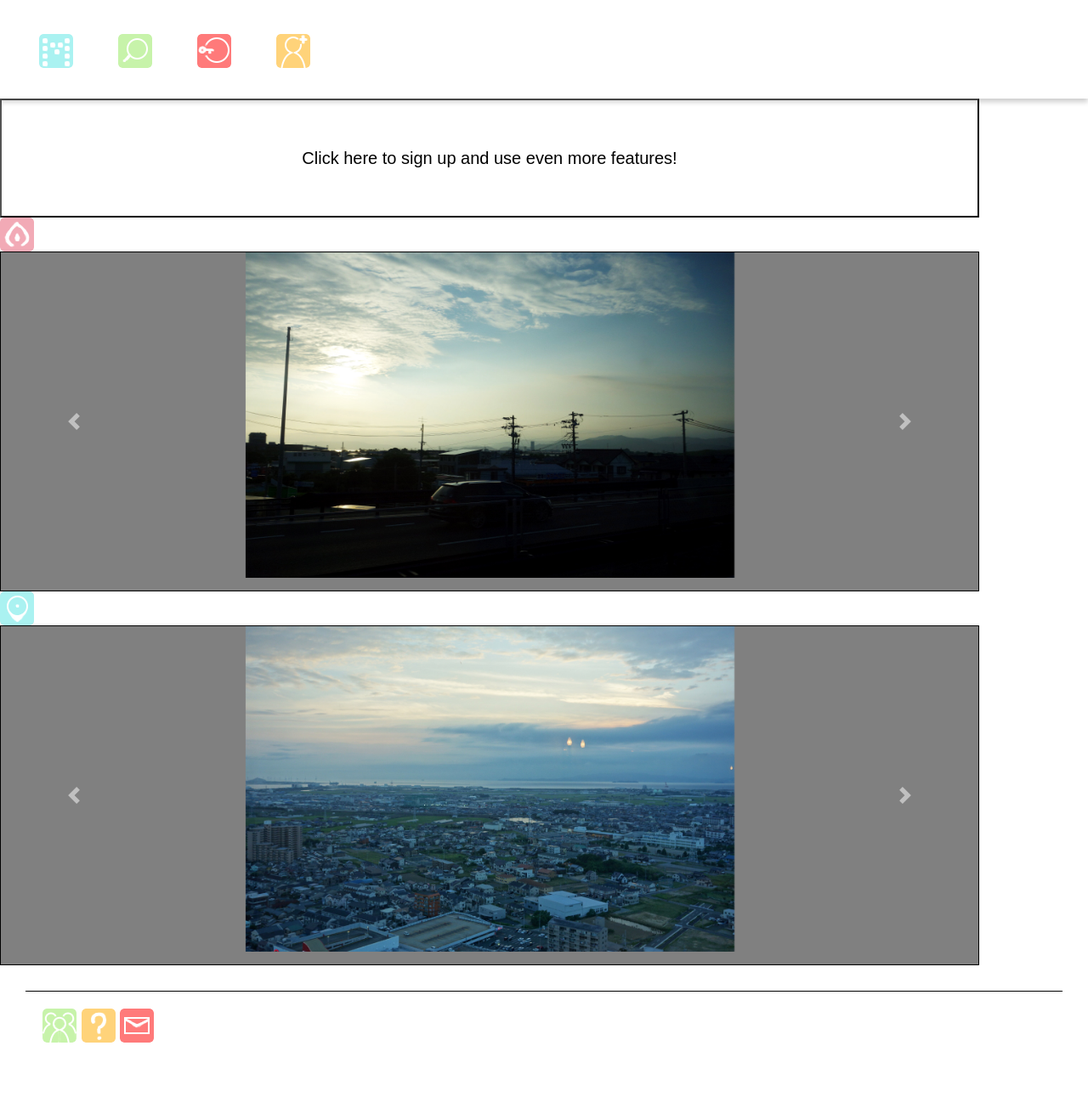
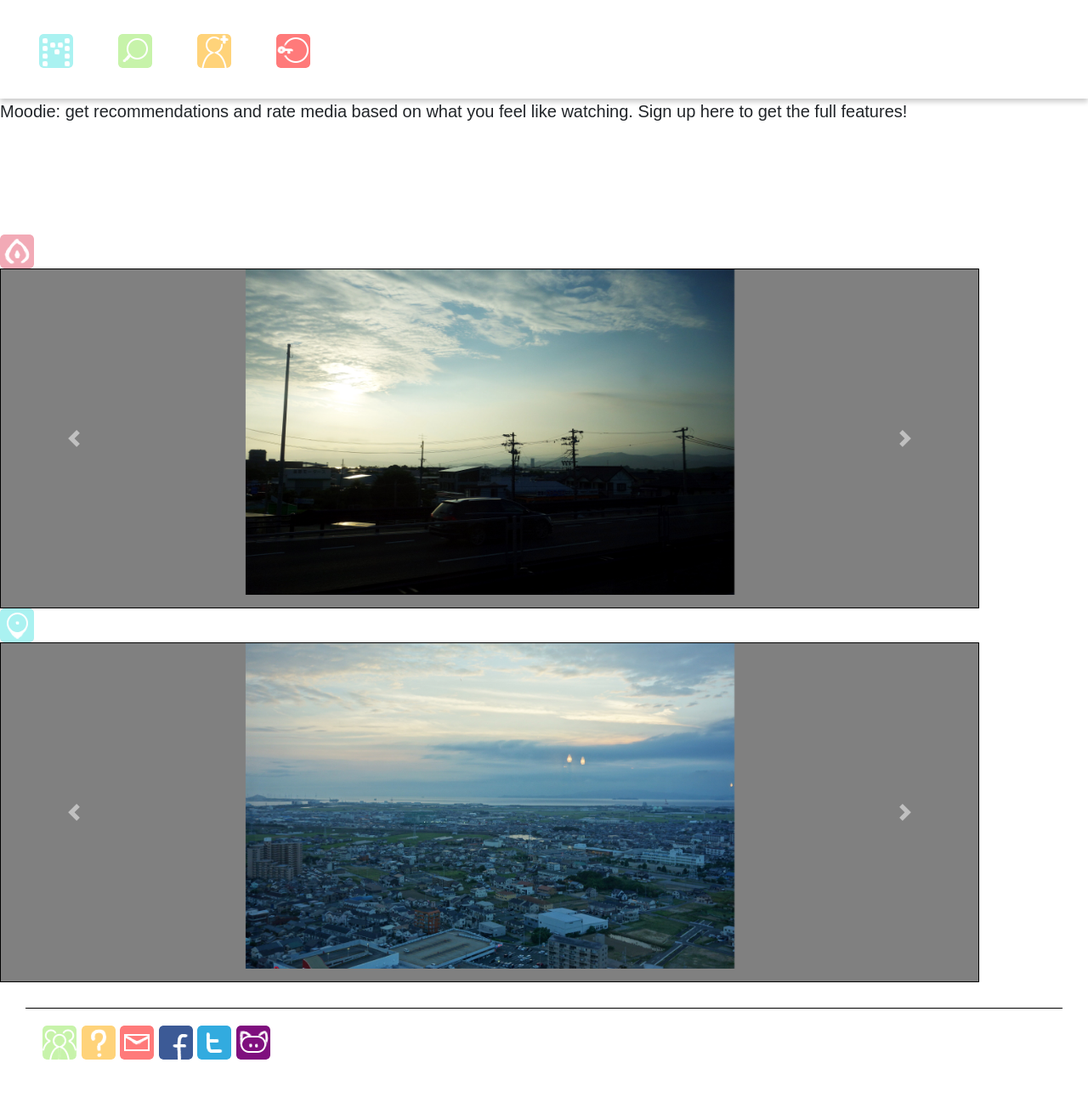
Before and after one commit to chris-is/moodie, a PHP site: page / in a window 1280 px wide. Shown: the whole page at 85% size. Before the commit the page ends 1227 px from the top, so only its background shows below. Run offline with PHP 8.4, Linux system fonts and the light colour scheme; some libraries are stand-ins or nearby versions.

Commit message:
logos, fixed css

```diff
--- a/front-end/css/gen-style.css
+++ b/front-end/css/gen-style.css
@@ -67,6 +67,16 @@
 #contact-btn{
   background-image: url("../img/contact.png");
 }
+#fb-btn{
+  background-image: url("../img/facebook.png");
+}
+#twitter-btn{
+  background-image: url("../img/twitter.png");
+}
+#github-btn{
+  background-image: url("../img/github.png");
+}
+
 
 /* BODY */
 
--- a/index.html
+++ b/index.html
@@ -24,15 +24,15 @@
       <div class="navbar-brand navbar-left">
         <button id="home-btn" class="nav-btn"></button>
         <button id="search-btn" class="nav-btn"></button>
+        <button id="signup-btn" class="nav-btn"></button>
         <button id="login-btn" class="nav-btn"></button>
-        <button id="signup-btn" class="nav-btn"></button>
       </div>
     </nav>
 
     <!--BODY-->
     <div class="container-fluid">
       <div class="row">
-        <button id="sign-up-banner">Click here to sign up and use even more features!</button>
+        <p id="sign-up-banner">Moodie: get recommendations and rate media based on what you feel like watching. Sign up here to get the full features!</p>
       </div>
 
 
@@ -450,9 +450,9 @@
       <button id="faq-btn" class="foot-btn"></button>
       <button id="contact-btn" class="foot-btn"></button>
 
-      <button class="foot-btn"></button>
-      <button class="foot-btn"></button>
-      <button class="foot-btn"></button>
+      <button id="fb-btn" class="foot-btn"></button>
+      <button id="twitter-btn" class="foot-btn"></button>
+      <button id="github-btn" class="foot-btn"></button>
     </div>
 
   </body>
```
Also changed, not shown: front-end/img/facebook.png (added), front-end/img/github.png (added), front-end/img/twitter.png (added).
